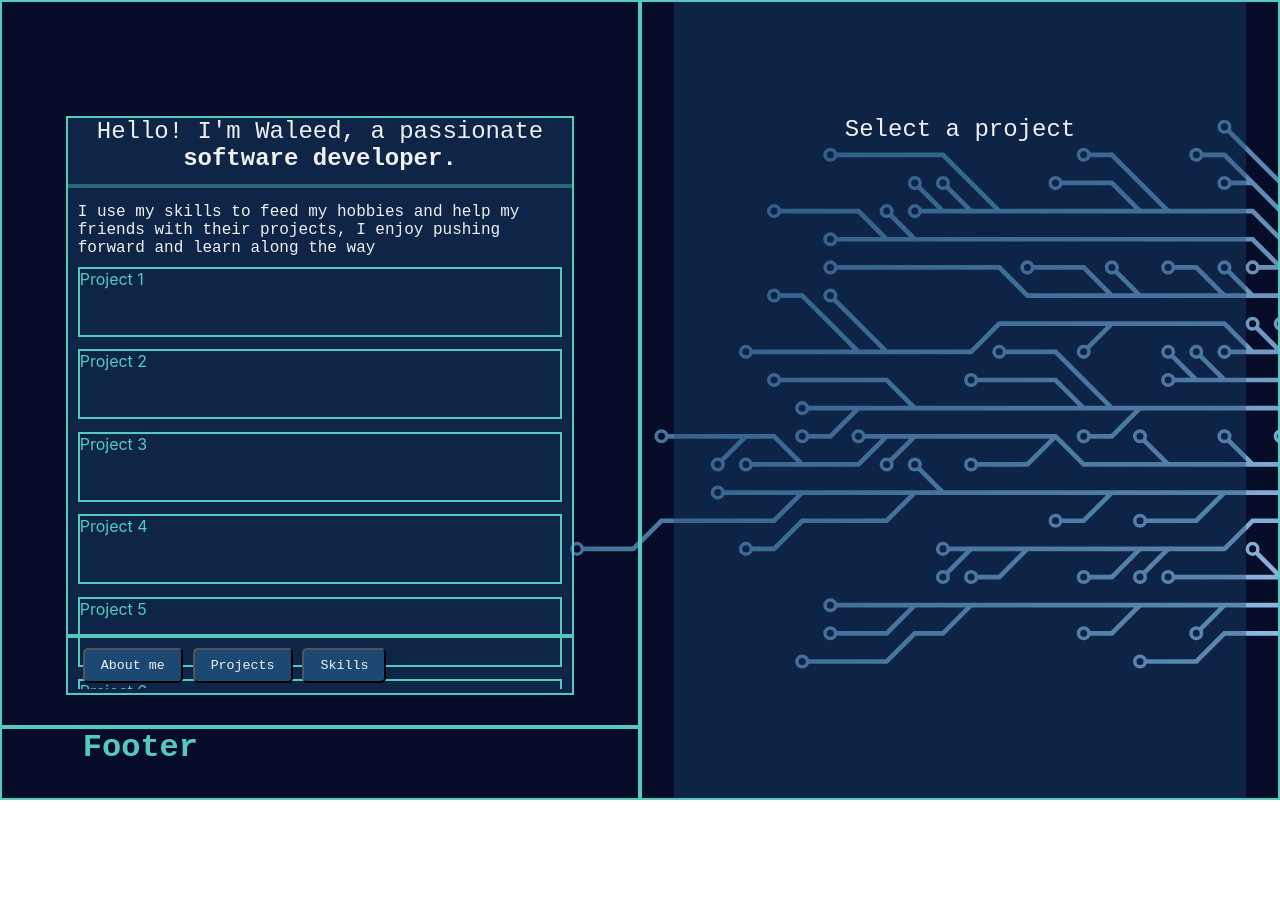
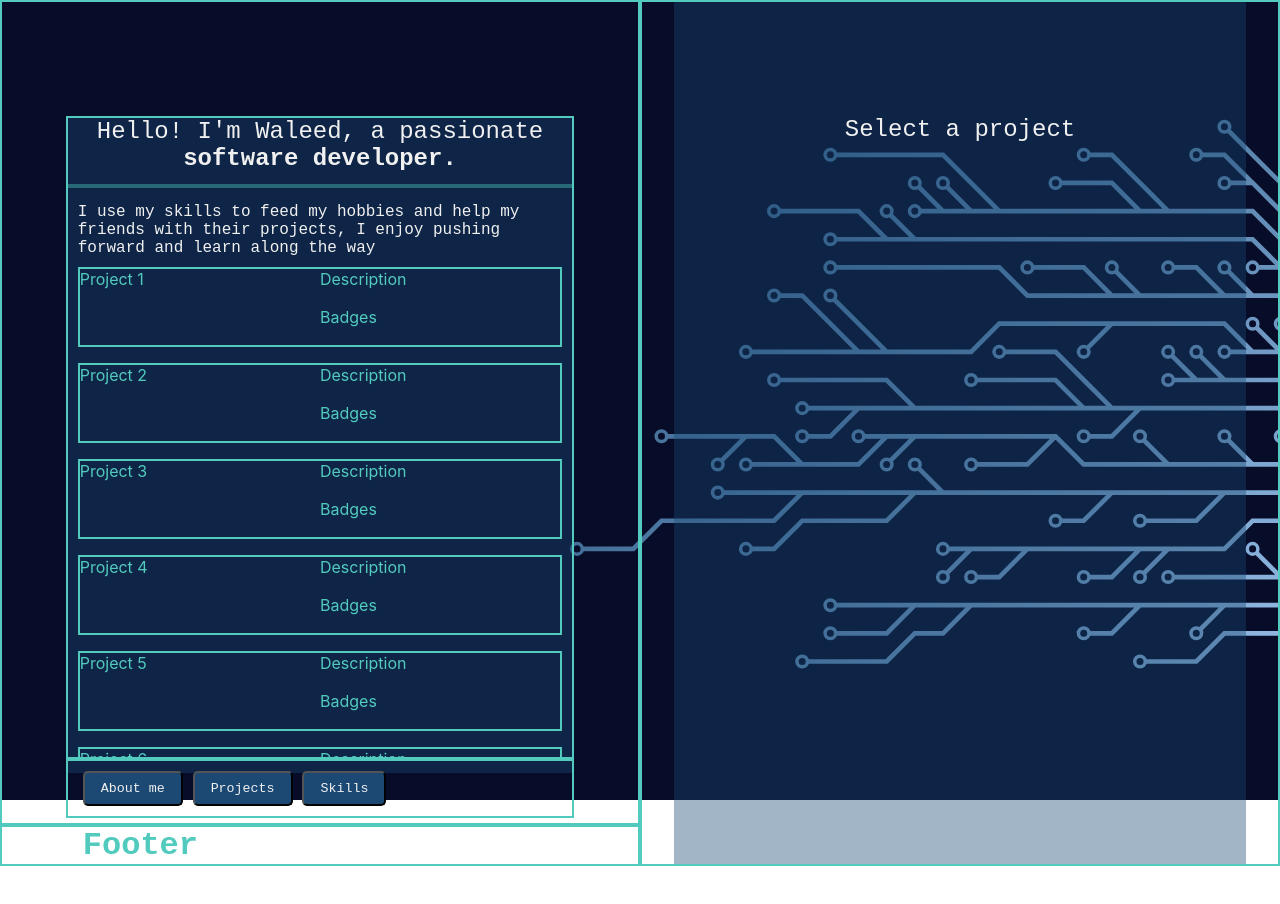
Before and after one commit to Torutu/portfolio, a React (Create React App) app: page / in a window 1280 px wide. Both pictures are taken after a click on the button "Projects". Shown: the top 904 px of the page. Before the commit the page ends 800 px from the top, so only its background shows below. Built offline with nearby package versions, Linux system fonts and the light colour scheme.

Commit message:
improved project menu

```diff
--- a/src/pages/content/styles.css
+++ b/src/pages/content/styles.css
@@ -100,7 +100,7 @@
   display: grid;
   grid-template-columns: 1fr;
   grid-auto-rows: 20%;
-  height: 80%;
+  max-height: 75%;
   max-height: calc(5 * 20%);
   overflow-y: auto;
   padding-bottom: 2%;
@@ -127,6 +127,29 @@
   margin-left: 2%;
   margin-right: 2%;
   height: 80%;
+  display: grid;
+  grid-template-columns: repeat(2, 1fr);
+  grid-template-rows: repeat(2, 1fr);
+  grid-column-gap: 0px;
+  grid-row-gap: 0px;
+}
+
+.leftSide__menu_item_name{
+  grid-area: 1 / 1 / 3 / 2;
+  border-bottom: 2px solid var(--primary-light-color);
+  height: 100%;
+}
+
+.leftSide__menu_item_description{
+  grid-area: 1 / 2 / 3 / 3;
+  border-bottom: 2px solid var(--primary-light-color);
+  height: 100%;
+}
+
+.leftSide__menu_item_badges{
+  grid-area: 2 / 2 / 3 / 3;
+  border-bottom: 2px solid var(--primary-light-color);
+  height: 100%;
 }
 
 .leftSide__inner_lower{
--- a/src/pages/projects.tsx
+++ b/src/pages/projects.tsx
@@ -10,16 +10,56 @@ export function LeftProjectsText() {
         projects, I enjoy pushing forward and learn along the way
       </p>
       <div className="leftSide__menu">
-        <div className="leftSide__menu_item" onClick={() => setSelectedProject("project1")}>Project 1</div>
-        <div className="leftSide__menu_item" onClick={() => setSelectedProject("project2")}>Project 2</div>
-        <div className="leftSide__menu_item" onClick={() => setSelectedProject("project3")}>Project 3</div>
-        <div className="leftSide__menu_item" onClick={() => setSelectedProject("project4")}>Project 4</div>
-        <div className="leftSide__menu_item" onClick={() => setSelectedProject("project5")}>Project 5</div>
-        <div className="leftSide__menu_item" onClick={() => setSelectedProject("project6")}>Project 6</div>
-        <div className="leftSide__menu_item" onClick={() => setSelectedProject("project7")}>Project 7</div>
-        <div className="leftSide__menu_item" onClick={() => setSelectedProject("project8")}>Project 8</div>
-        <div className="leftSide__menu_item" onClick={() => setSelectedProject("project9")}>Project 9</div>
-        <div className="leftSide__menu_item" onClick={() => setSelectedProject("project10")}>Project 10</div>
+        <div className="leftSide__menu_item" onClick={() => setSelectedProject("project1")}>
+            <div className="leftSide__menu_item_name">Project 1</div>
+            <div className="leftSide__menu_item_description">Description</div>
+            <div className="leftSide__menu_item_badges">Badges</div>
+        </div>
+        <div className="leftSide__menu_item" onClick={() => setSelectedProject("project2")}>
+            <div className="leftSide__menu_item_name">Project 2</div>
+            <div className="leftSide__menu_item_description">Description</div>
+            <div className="leftSide__menu_item_badges">Badges</div>
+        </div>
+        <div className="leftSide__menu_item" onClick={() => setSelectedProject("project3")}>
+            <div className="leftSide__menu_item_name">Project 3</div>
+            <div className="leftSide__menu_item_description">Description</div>
+            <div className="leftSide__menu_item_badges">Badges</div>
+        </div>
+        <div className="leftSide__menu_item" onClick={() => setSelectedProject("project4")}>
+            <div className="leftSide__menu_item_name">Project 4</div>
+            <div className="leftSide__menu_item_description">Description</div>
+            <div className="leftSide__menu_item_badges">Badges</div>
+        </div>
+        <div className="leftSide__menu_item" onClick={() => setSelectedProject("project5")}>
+            <div className="leftSide__menu_item_name">Project 5</div>
+            <div className="leftSide__menu_item_description">Description</div>
+            <div className="leftSide__menu_item_badges">Badges</div>
+        </div>
+        <div className="leftSide__menu_item" onClick={() => setSelectedProject("project6")}>
+            <div className="leftSide__menu_item_name">Project 6</div>
+            <div className="leftSide__menu_item_description">Description</div>
+            <div className="leftSide__menu_item_badges">Badges</div>
+        </div>
+        <div className="leftSide__menu_item" onClick={() => setSelectedProject("project7")}>
+            <div className="leftSide__menu_item_name">Project 7</div>
+            <div className="leftSide__menu_item_description">Description</div>
+            <div className="leftSide__menu_item_badges">Badges</div>
+        </div>
+        <div className="leftSide__menu_item" onClick={() => setSelectedProject("project8")}>
+            <div className="leftSide__menu_item_name">Project 8</div>
+            <div className="leftSide__menu_item_description">Description</div>
+            <div className="leftSide__menu_item_badges">Badges</div>
+        </div>
+        <div className="leftSide__menu_item" onClick={() => setSelectedProject("project9")}>
+            <div className="leftSide__menu_item_name">Project 9</div>
+            <div className="leftSide__menu_item_description">Description</div>
+            <div className="leftSide__menu_item_badges">Badges</div>
+        </div>
+        <div className="leftSide__menu_item" onClick={() => setSelectedProject("project10")}>
+            <div className="leftSide__menu_item_name">Project 10</div>
+            <div className="leftSide__menu_item_description">Description</div>
+            <div className="leftSide__menu_item_badges">Badges</div>
+        </div>
       </div>
     </>
   );
```
